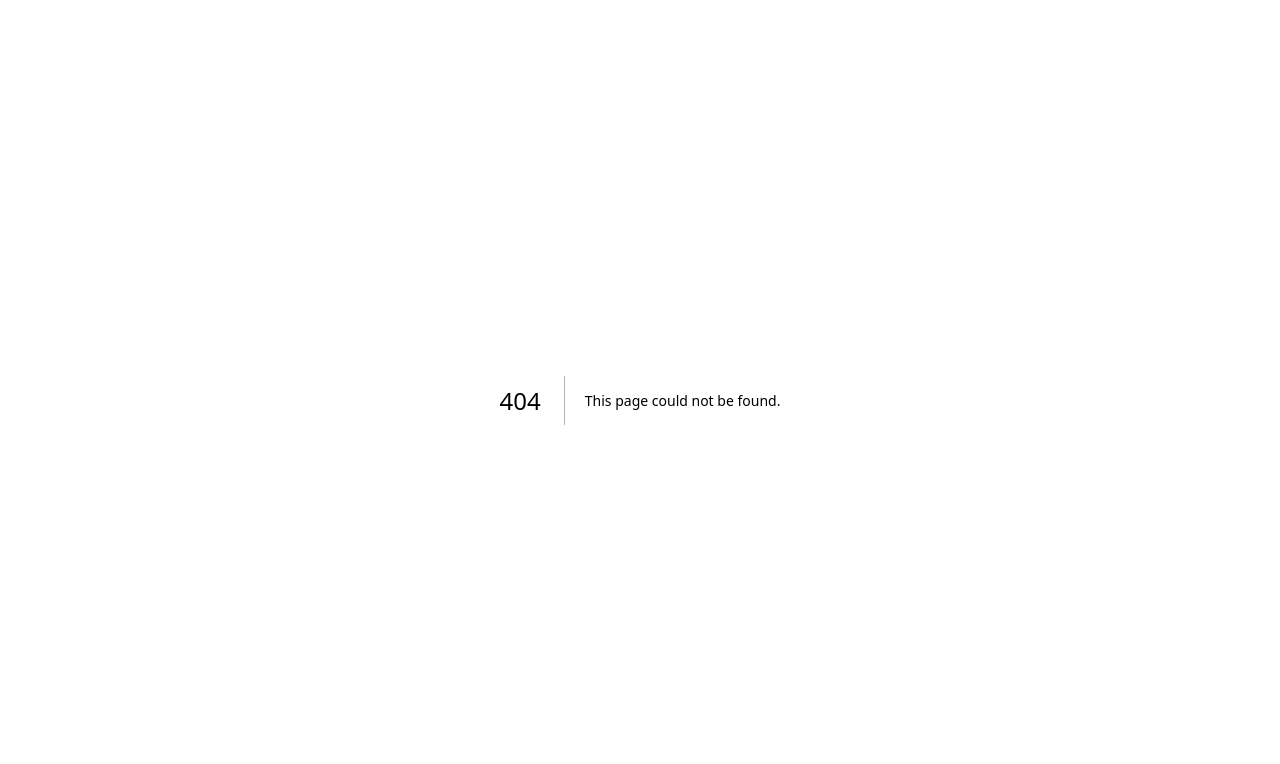
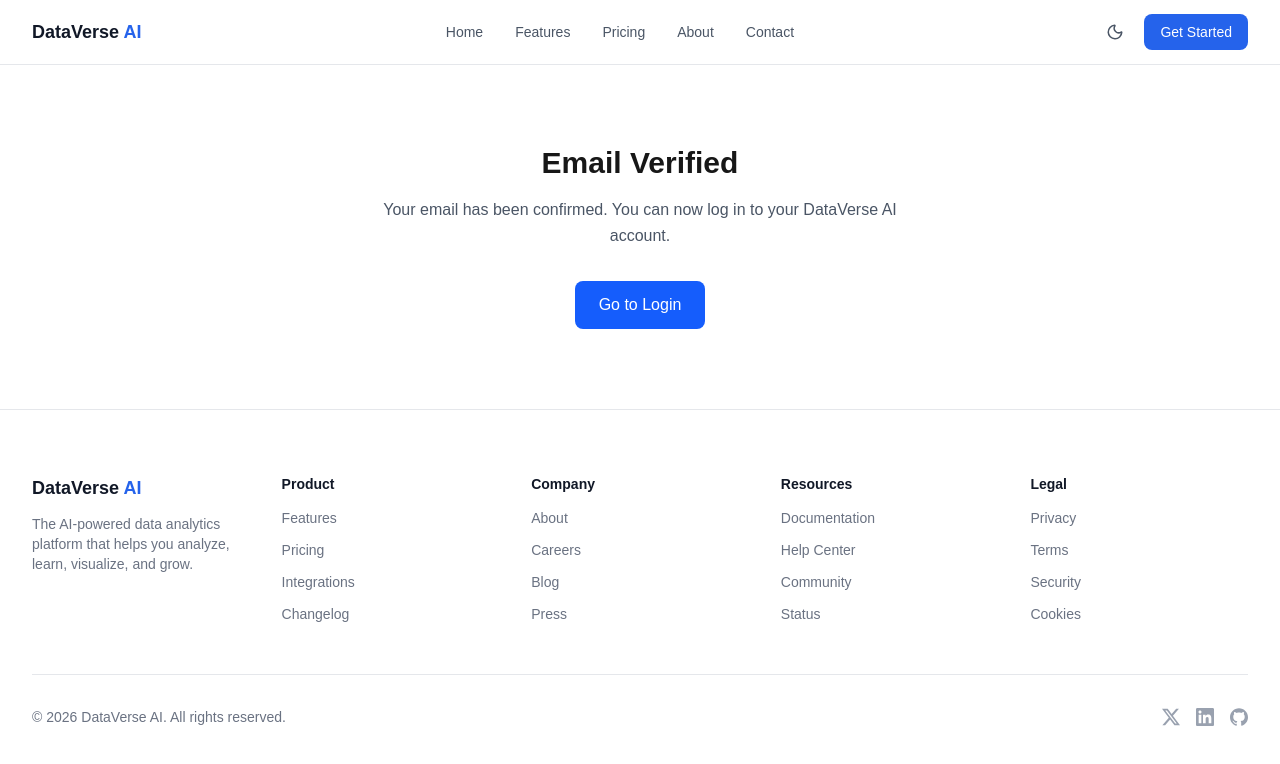
Before and after one commit to kennyboy234/dataverseai, a Next.js app: page /auth/verified in a window 1280 px wide. Before the commit this address had no page. Shown: the top 764 px of the page. Built offline with nearby package versions, Linux system fonts and the light colour scheme.

Commit message:
Add email verification confirmation page

```diff
--- /dev/null
+++ b/src/app/(marketing)/auth/verified/page.tsx
@@ -0,0 +1,9 @@
+export default function VerifiedPage() {
+    return (
+      <main className="max-w-xl mx-auto px-6 py-20 text-center">
+        <h1 className="text-3xl font-bold mb-4">Email Verified</h1>
+        <p className="text-gray-600 leading-relaxed mb-8">Your email has been confirmed. You can now log in to your DataVerse AI account.</p>
+        <a href="/login" className="inline-block bg-blue-600 text-white px-6 py-3 rounded-lg font-medium hover:bg-blue-700 transition">Go to Login</a>
+      </main>
+    );
+  }
```
